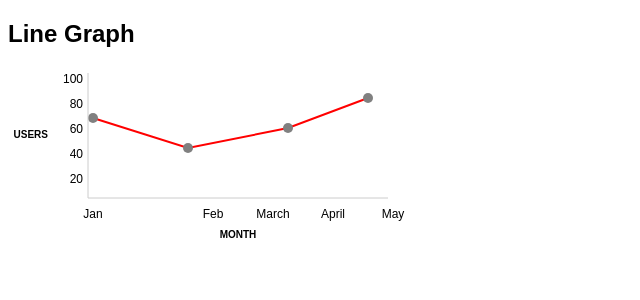
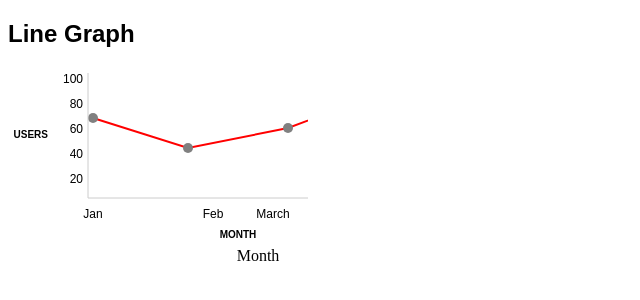
Before and after one commit to louise-hayes/Charts-SVG-Angular, an Angular app: page / in a window 1280 px wide. Shown: the top 300 px of the page, without its empty margins (0-640 px from the left). Built offline with nearby package versions, Linux system fonts and the light colour scheme.

Commit message:
added Input dataSetMain to charts component

```diff
--- a/src/app/app.component.html
+++ b/src/app/app.component.html
@@ -1 +1 @@
-<app-charts></app-charts>
+<app-charts [dataSetMain]="dataSetMain"></app-charts>
--- a/src/app/app.component.ts
+++ b/src/app/app.component.ts
@@ -5,6 +5,28 @@ import { Component } from '@angular/core';
   templateUrl: './app.component.html',
   styleUrls: ['./app.component.css']
 })
+
 export class AppComponent {
   title = 'app';
+   chartStyle = {
+    backgroundColor: "#FFFFFF",
+    labelsFontColor: "#000000",
+    lineColor: "#FF0000",
+    height: "150",
+    width: "500"
+  };
+  chartData = [
+      {xlabel: "Dec", value: 70},
+      {xlabel: "Feb", value: 20} ,
+      {xlabel: "March", value: 60},
+      {xlabel: "April", value: 20} ,
+      {xlabel: "May", value: 60}
+   ];
+  dataSetMain = {
+      type: 'line',
+        title: 'Demo Line Graph',
+        labels: {xAxisID:'Users',yAxisID:'Months'}, //may be blank
+        data: this.chartData,
+        style: this.chartStyle //may be blank
+  }
 }
--- a/src/app/components/charts/charts.component.css
+++ b/src/app/components/charts/charts.component.css
@@ -1,7 +1,11 @@
+/* .chart {
+  width: 500px;
+
+} */
 .graph {
   background: #fff;
   height: 175px;
-  width: 500px;
+  width: 300px;
 }
 
 .chart-header {
--- a/src/app/components/charts/charts.component.html
+++ b/src/app/components/charts/charts.component.html
@@ -1,4 +1,4 @@
-<div class="chart">
+<div class="chart" [ngStyle]="chartStyle">
   <div class="chart-header">
     <h2 class="chart-title">Line Graph</h2>
   </div>
@@ -21,7 +21,12 @@
       <text class="chart-labels" *ngFor="let l of dataSet.ylabels" attr.x="{{l.x}}" attr.y="{{l.y}}">{{l.text}}</text>
       <text attr.x="{{dataSet.labelyTitle.x}}" attr.y="{{dataSet.labelyTitle.y}}" class="label-title">{{dataSet.labelyTitle.title}}</text>
     </g>
+
   </svg>
+  <!-- //alternative lable for graph -->
+  <div style="text-align:center">
+      {{dataSet.labelxTitle.title}}
+    </div>
 
 
 </div>
--- a/src/app/components/charts/charts.component.ts
+++ b/src/app/components/charts/charts.component.ts
@@ -1,4 +1,4 @@
-import { Component, OnInit } from '@angular/core';
+import { Component, OnInit, Input } from '@angular/core';
 
 @Component({
   selector: 'app-charts',
@@ -7,48 +7,72 @@ import { Component, OnInit } from '@angular/core';
 })
 
 export class ChartsComponent implements OnInit {
-  dataSet: any ;
-  offset: any;
+  @Input() dataSetMain: any;
 
+  dataSet: any;
+  leftOffset: number;
+  ylineMargin: number;
+  yLineBottom: number;
+  lineHeight: number;
+  lineWidth: number;
+  chartStyle: object;
+  chartWidth: string;
 
   //x 30 y 50 places a circle on the line graph to plot the data
   constructor() {
-    this.offset = 80;
+    this.leftOffset = 80;
+    this.ylineMargin = 5;
+    this.yLineBottom = 150;
+    this.lineHeight = 300;
+    this.lineWidth = 160;
+
+    //the chartStyle will be populated from parent style object
+    //but will default to the below
+
+    this.chartStyle = {
+
+      "width.px": "500",
+      "height.px": "200"
+    }
+
+    this.chartWidth = "700px";
 
     this.dataSet = {
       points: [
-        { x: 5 + this.offset, y: 50, delta: -2, interval: null },
-        { x: 100 + this.offset, y: 80, delta: -1, interval: null },
-        { x: 200 + this.offset, y: 60, delta: 3, interval: null },
-        { x: 280 + this.offset, y: 30, delta: 4, interval: null }
+        { x: this.ylineMargin + this.leftOffset, y: 50, delta: -2, interval: null },
+        { x: 100 + this.leftOffset, y: 80, delta: -1, interval: null },
+        { x: 200 + this.leftOffset, y: 60, delta: 3, interval: null },
+        { x: 280 + this.leftOffset, y: 30, delta: 4, interval: null }
       ],
       xlabels: [
-        { x: 5 + this.offset, y: 150, text: "Jan" },
-        { x: 125 + this.offset, y: 150, text: "Feb" },
-        { x: 185 + this.offset, y: 150, text: "March" },
-        { x: 245 + this.offset, y: 150, text: "April" },
-        { x: 305 + this.offset, y: 150, text: "May" }
+        { x: this.ylineMargin + this.leftOffset, y: this.yLineBottom, text: "Jan" },
+        { x: 125 + this.leftOffset, y: this.yLineBottom, text: "Feb" },
+        { x: 185 + this.leftOffset, y: this.yLineBottom, text: "March" },
+        { x: 245 + this.leftOffset, y: this.yLineBottom, text: "April" },
+        { x: 280 + this.leftOffset, y: this.yLineBottom, text: "May" }
       ],
       ylabels: [
-        { x: this.offset - 5, y: 15, text: "100" },
-        { x: this.offset - 5, y: 40, text: "80" },
-        { x: this.offset - 5, y: 65, text: "60" },
-        { x: this.offset - 5, y: 90, text: "40" },
-        { x: this.offset - 5, y: 115, text: "20" }
+        { x: this.leftOffset - this.ylineMargin, y: 15, text: "100" },
+        { x: this.leftOffset - this.ylineMargin, y: 40, text: "80" },
+        { x: this.leftOffset - this.ylineMargin, y: 65, text: "60" },
+        { x: this.leftOffset - this.ylineMargin, y: 90, text: "40" },
+        { x: this.leftOffset - this.ylineMargin, y: 115, text: "20" }
       ],
       labelxTitle:
-        { x: 150 + this.offset, y: 170, title: "Month" },
+        { x: 150 + this.leftOffset, y: 170, title: "Month" },
 
       labelyTitle:
         { x: 40, y: 70, title: "Users" },
 
       xline: // how long x horizontal line 60-360
-        { x1: this.offset, x2: 300 + this.offset, y1: 130, y2: 130 },
+        { x1: this.leftOffset, x2: 300 + this.leftOffset, y1: 130, y2: 130 },
 
       yline: //how long y vertical line 5 - 130
-        { x1: this.offset, x2: this.offset, y1: 5, y2: 130 }
+        { x1: this.leftOffset, x2: this.leftOffset, y1: 5, y2: 130 }
 
     }
+    console.log(this.dataSetMain);
+    console.log("constructor is being fired");
   }
 
   //function to generate line path using x y variables from points array
@@ -62,41 +86,32 @@ export class ChartsComponent implements OnInit {
     // console.log("M" + pathParts.join(" L"));
     // console.log(pathParts);
 
-    //return "M 30 50 L 100 80 L 200 60 L 280 30"
     return "M" + pathParts.join(" L");
+    //returns "M 30 50 L 100 80 L 200 60 L 280 30"
 
   }
 
-  generateDataSet(dataSet:any) {
+  //function to generate graph dataset
+  generateDataSet(dataSet: any) {
     console.log("generating DataSet");
-    console.log(dataSet);
-    let points = this.getPoints(dataSet.data);
+    console.log(this.dataSetMain);
+    console.log("method in class is being run");
 
-
-
-
-
-
-
+    let xAxisLabels = this.getXLabels(dataSet.data);
     return true;
   }
-
-getPoints(dataSet) {
-  let pointsObj = [];
-  dataSet.forEach(data => {
-     pointsObj.push("xlabel"+ data.key)
-  });
-
-  // { x: 30 + this.offset, y: 50, delta: -2, interval: null },
-  // { x: 100 + this.offset, y: 80, delta: -1, interval: null },
-  // { x: 200 + this.offset, y: 60, delta: 3, interval: null },
-  // { x: 280 + this.offset, y: 30, delta: 4, interval: null }
-
-}
-
-  ngOnInit() {
+  //function to generate xAxisLabels array
+  getXLabels(dataSet) {
+    let xlabels = [];
+    dataSet.forEach(data => {
+      xlabels.push({ x: this.ylineMargin + this.leftOffset, y: this.yLineBottom, text: data.xlabel });
+      console.log(xlabels);
+    });
 
   }
 
-
+  ngOnInit() {
+    console.log("ngOnInit is being fired");
+    console.log(this.dataSetMain);
+  }
 }
```
Also changed, not shown: 1 other file (tests, documents, lock files or other folders).
